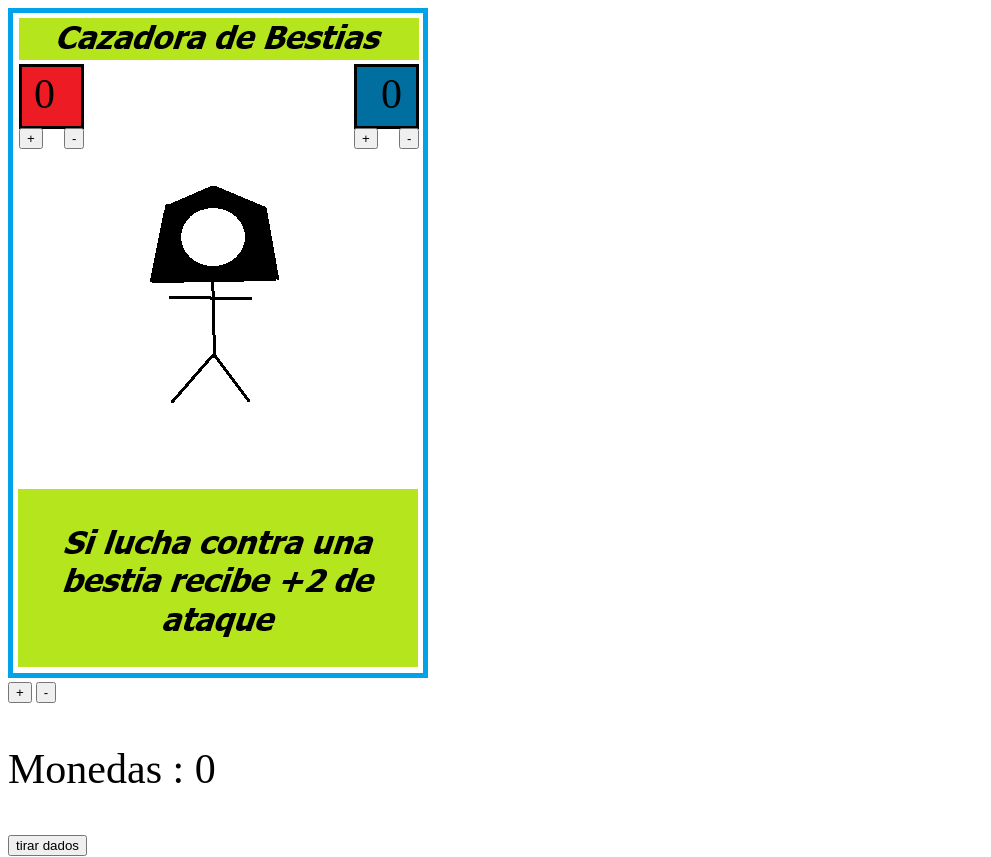
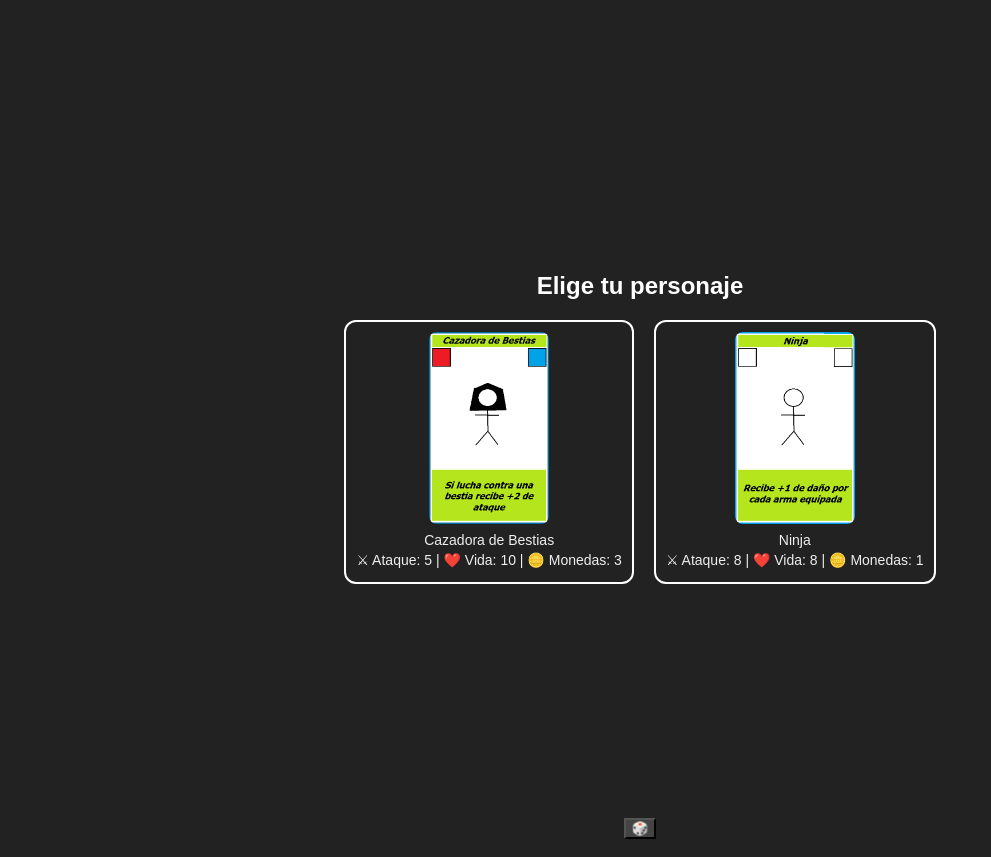
Before and after one commit to Raulencio/games, a PHP site: page /bha.html in a window 1280 px wide. Shown: the whole page, without its empty margins (0-991 px from the left). Run offline with PHP 8.4, Linux system fonts and the light colour scheme.

Commit message:
Add files via upload

```diff
--- a/bha.css
+++ b/bha.css
@@ -1,43 +1,211 @@
+body {
+    display: flex;
+    flex-direction: column;
+    align-items: center;
+    background: #222;
+    padding: 10px;
+    font-family: sans-serif;
+}
+
 .carta {
-    width: 420px;
-    height: 670px;
-    background-color: aquamarine;
-    position: absolute;
+    width: 90vw;
+    max-width: 420px;
+    background-color: rgb(0, 119, 79);
+    position: relative;
+    margin-bottom: 20px;
+    border-radius: 12px;
+    overflow: hidden;
+    box-shadow: 0 4px 12px rgba(0, 0, 0, 0.4);
 }
-.monedas{font-size: 42px;}
+
+.carta img {
+    width: 100%;
+    display: block;
+}
+
+
+
+
+
+
+#menu-inicial {
+    display: flex;
+    flex-direction: column;
+    align-items: center;
+    justify-content: center;
+    height: 100vh;
+    background: #222;
+    color: white;
+}
+
+#menu-inicial h2 {
+    margin-bottom: 20px;
+}
+
+.personajes {
+    display: flex;
+    gap: 20px;
+    flex-wrap: wrap;
+    justify-content: center;
+}
+
+.personaje {
+    cursor: pointer;
+    text-align: center;
+    border: 2px solid white;
+    border-radius: 12px;
+    padding: 10px;
+    transition: transform 0.2s, background 0.2s;
+}
+
+.personaje:hover {
+    transform: scale(1.1);
+    background: rgba(255, 255, 255, 0.1);
+}
+
+.personaje img {
+    width: 120px;
+    height: auto;
+    border-radius: 8px;
+}
+
+
+
+
+.ataque,
+.vida,
+.monedas {
+    font-size: clamp(24px, 6vw, 42px);
+    font-weight: bold;
+    text-shadow: 1px 1px 2px black;
+}
+
 .ataque {
     position: absolute;
-    top: 20px;
-    left: 26px;
-    font-size: 42px;
-
+    top: 5%;
+    left: 5%;
 }
 
 .vida {
     position: absolute;
-    top: 20px;
-    right: 26px;
-    font-size: 42px;
-
-}
-.btnamas{
-    position: absolute;
-    top: 120px;
-    left: 11px;
-}
-.btnamenos{
-    position: absolute;
-    top: 120px;
-    left: 56px;
+    top: 5%;
+    right: 5%;
 }
 
-.btnvmas{
-    position: absolute;
-    top: 120px;
-    left: 346px;
+.monedas {
+    text-align: center;
+    margin-top: 10px;
 }
-.btnvmenos{
-    position: absolute;
-    top: 120px;
-    left: 391px;
+
+.botones {
+    display: flex;
+    justify-content: space-between; /* + a la izquierda, - a la derecha */
+    align-items: center;
+    margin: 10px 20px;
+    flex-wrap: wrap; /* para que se adapte a móviles */
+    gap: 10px;
 }
+
+/* Mantener colores diferenciados */
+.atk { background: #b91515; color: white; }
+.hp { background: #1f8f2e; color: white; }
+.gold { background: #c9a20b; color: black; }
+.dice { background: #444; color: white; }
+
+button {
+    cursor: pointer;
+}
+
+/* Modo modal */
+#c1 {
+    position: fixed;
+    /* Se mantiene encima */
+    top: 50%;
+    left: 50%;
+    transform: translate(-50%, -50%);
+    background-color: rgb(136, 175, 162);
+    z-index: 1000;
+    display: none;
+    /* Oculto por defecto */
+    width: 80vw;
+    max-width: 420px;
+    border-radius: 12px;
+    box-shadow: 0 4px 16px rgba(0, 0, 0, 0.6);
+    padding: 20px;
+}
+
+/* Fondo oscuro cuando modal está activo */
+.modal-bg {
+    position: fixed;
+    top: 0;
+    left: 0;
+    width: 100%;
+    height: 100%;
+    background: rgba(0, 0, 0, 0.6);
+    z-index: 900;
+    display: none;
+}
+
+.dados-container {
+    display: flex;
+    flex-wrap: wrap;
+    gap: 10px;
+    justify-content: center;
+    margin: 20px 0;
+}
+
+.dado {
+    font-family: monospace;
+    font-size: 20px;
+    line-height: 1.2;
+    text-align: center;
+    white-space: pre;
+}
+
+
+/* Animación de sacudida */
+@keyframes shake {
+    0% {
+        transform: translate(1px, 1px) rotate(0deg);
+    }
+
+    20% {
+        transform: translate(-1px, -2px) rotate(-2deg);
+    }
+
+    40% {
+        transform: translate(-1px, 1px) rotate(1deg);
+    }
+
+    60% {
+        transform: translate(1px, 2px) rotate(0deg);
+    }
+
+    80% {
+        transform: translate(1px, -1px) rotate(1deg);
+    }
+
+    100% {
+        transform: translate(1px, -2px) rotate(-1deg);
+    }
+}
+
+.dado.shake {
+    animation: shake 0.2s infinite;
+}
+
+#btn-borrar:disabled {
+    background: #999;
+    cursor: not-allowed;
+}
+
+#carta {
+    display: none;
+    /* se mostrará después de elegir personaje */
+}
+
+.personaje p {
+    margin: 4px 0;
+    font-size: 14px;
+    color: #eee;
+}
--- a/bha.html
+++ b/bha.html
@@ -4,31 +4,77 @@
 <head>
     <meta charset="UTF-8" />
     <title>Beast Hunter Auxiliar</title>
-    <meta name="viewport" content="width=device-width, initial-scale=1.0, maximum-scale=1.0, user-scalable=no">
+    <meta name="viewport" content="width=device-width, initial-scale=1.0">
     <link rel="icon" href="tt.png" type="image/png">
     <link rel="stylesheet" href="bha.css" />
 </head>
 
 <body>
 
+
+    <div class="modal-bg" id="modal-bg"></div>
+
+
+
+    <div id="menu-inicial">
+        <h2>Elige tu personaje</h2>
+        <div class="personajes">
+            <div class="personaje" onclick="seleccionarPersonaje('bhcazadoradebestias.png')">
+                <img src="bhcazadoradebestias.png" alt="Cazadora de Bestias">
+                <p>Cazadora de Bestias</p>
+                <p>⚔ Ataque: 5 | ❤️ Vida: 10 | 🪙 Monedas: 3</p>
+            </div>
+            <div class="personaje" onclick="seleccionarPersonaje('bhninja.png')">
+                <img src="bhninja.png" alt="Ninja">
+                <p>Ninja</p>
+                <p>⚔ Ataque: 8 | ❤️ Vida: 8 | 🪙 Monedas: 1</p>
+            </div>
+            <!-- Más personajes -->
+        </div>
+        </div>
+
+
+        <button class="dice" onclick="mostrar('c1')">🎲</button>
         <div class="carta" id="carta">
             <img src="bhcazadoradebestias.png" alt="">
 
             <p class="ataque" id="ataque">0</p>
-        <button class="btnamas" id="btnamas" onclick="btns(1)">+</button>
-        <button class="btnamenos" id="btnamenos" onclick="btns(2)">-</button>
             <p class="vida" id="vida">0</p>
-        <button class="btnvmas" id="btnvmas" onclick="btns(3)">+</button>
-        <button class="btnvmenos" id="btnvmenos" onclick="btns(4)">-</button>
-        <button class="btnmmas" id="btnmmas" onclick="btns(5)"> + </button>
-        <button class="btnmmenos" id="btnmenos" onclick="btns(6)"> - </button>
+
+            <div class="botones">
+                <!-- Ataque -->
+                <button class="atk" onclick="btns(1)">A+</button>
+                <button class="atk" onclick="btns(2)">A-</button>
+
+                <!-- Vida -->
+                <button class="hp" onclick="btns(3)">V+</button>
+                <button class="hp" onclick="btns(4)">V-</button>
+
+                <!-- Monedas -->
+                <button class="gold" onclick="btns(5)">M+</button>
+                <button class="gold" onclick="btns(6)">M-</button>
+
+                <!-- Dados -->
+
+            </div>
+
+
+
             <p class="monedas" id="monedas">Monedas : 0</p>
-        <button onclick="mostrar('c1')">tirar dados</button>
         </div>
-    <div class="carta" id="c1" >
-<div></div>
+
+        <div class="carta" id="c1">
+            <div id="dados-container" class="dados-container"></div>
+
+            <div class="botones-dados">
+                <button onclick="agregarDado()">+ Dado</button>
+                <button id="btn-borrar" onclick="borrarDado()">- Dado</button>
+                <button onclick="lanzarDados()">Lanzar</button>
                 <button onclick="esconder('c1')">x</button>
             </div>
+
+        </div>
+
         <script src="skrips.js"></script>
         <script src="bha.js"></script>
 
--- a/bha.js
+++ b/bha.js
@@ -1,18 +1,140 @@
 var ataque = 0;
 var vida = 0;
 var monedas = 0;
+
 function btns(n) {
-
     switch (n) {
         case 1: ataque++; break;
-        case 2: ataque--; break;
+        case 2: if (ataque > 0) ataque--; break;
         case 3: vida++; break;
-        case 4: vida--; break;
+        case 4: if (vida > 0) vida--; break;
         case 5: monedas++; break;
-        case 6: monedas--; break;
+        case 6: if (monedas > 0) monedas--; break;
     }
+    actualizarUI();
+}
+
+function actualizarUI() {
     document.getElementById("ataque").textContent = ataque;
     document.getElementById("vida").textContent = vida;
     document.getElementById("monedas").textContent = "Monedas : " + monedas;
 }
-esconder('c1');
+
+function mostrar(id) {
+    document.getElementById(id).style.display = "block";
+}
+
+function esconder(id) {
+    document.getElementById(id).style.display = "none";
+}
+
+window.onload = function () {
+    actualizarUI();
+    esconder('c1');
+    actualizarBotonBorrar(); // Asegura que el botón empiece desactivado
+};
+
+
+
+function generarCara(num) {
+    const dadosAscii = {
+        0: "┌───┐\n│   │\n│   │\n│   │\n└───┘",
+        1: "┌───┐\n│   │\n│ * │\n│   │\n└───┘",
+        2: "┌───┐\n│*  │\n│   │\n│  *│\n└───┘",
+        3: "┌───┐\n│*  │\n│ * │\n│  *│\n└───┘",
+        4: "┌───┐\n│* *│\n│   │\n│* *│\n└───┘",
+        5: "┌───┐\n│* *│\n│ * │\n│* *│\n└───┘",
+        6: "┌───┐\n│* *│\n│* *│\n│* *│\n└───┘"
+    };
+    return dadosAscii[num];
+}
+
+function agregarDado() {
+    let dado = document.createElement("pre");
+    dado.className = "dado";
+    dado.textContent = generarCara(0);
+    document.getElementById("dados-container").appendChild(dado);
+    actualizarBotonBorrar();
+}
+
+function borrarDado() {
+    const dados = document.querySelectorAll(".dado");
+    if (dados.length > 0) {
+        dados[dados.length - 1].remove();
+        actualizarBotonBorrar();
+    }
+}
+
+function lanzarDados() {
+    const dados = document.querySelectorAll(".dado");
+
+    // Activar animación de sacudida
+    dados.forEach(dado => {
+        dado.classList.add("shake");
+    });
+
+    // Después de 1 segundo, parar animación y mostrar número aleatorio
+    setTimeout(() => {
+        dados.forEach(dado => {
+            dado.classList.remove("shake");
+            let random = Math.floor(Math.random() * 6) + 1;
+            dado.textContent = generarCara(random);
+        });
+    }, 1000);
+}
+
+
+function actualizarBotonBorrar() {
+    const dados = document.querySelectorAll(".dado");
+    const btnBorrar = document.getElementById("btn-borrar");
+    btnBorrar.disabled = dados.length === 0;
+}
+
+function seleccionarPersonaje(imagen) {
+    // Cambia la imagen de la carta principal
+    document.querySelector("#carta img").src = imagen;
+
+    // Carga las estadísticas base
+    const p = personajes[imagen];
+    ataque = p.ataque;
+    vida = p.vida;
+    monedas = p.monedas;
+    actualizarUI();
+
+    // Oculta el menú inicial y muestra la carta
+    document.getElementById("menu-inicial").style.display = "none";
+    document.getElementById("carta").style.display = "block";
+}
+
+
+const personajes = {
+    "bhcazadoradebestias.png": {
+        nombre: "Cazadora de Bestias",
+        ataque: 5,
+        vida: 10,
+        monedas: 3
+    },
+    "bhninja.png": {
+        nombre: "Ninja",
+        ataque: 8,
+        vida: 8,
+        monedas: 1
+    }
+    // Puedes agregar más personajes aquí
+};
+const contenedor = document.querySelector(".personajes");
+contenedor.innerHTML = ""; // limpiar si hay algo
+
+for (const img in personajes) {
+    const p = personajes[img];
+    const div = document.createElement("div");
+    div.className = "personaje";
+    div.onclick = () => seleccionarPersonaje(img);
+
+    div.innerHTML = `
+        <img src="${img}" alt="${p.nombre}">
+        <p>${p.nombre}</p>
+        <p>⚔ Ataque: ${p.ataque} | ❤️ Vida: ${p.vida} | 🪙 Monedas: ${p.monedas}</p>
+    `;
+    contenedor.appendChild(div);
+}
```
Also changed, not shown: bhcazadoradebestias.png, bhninja.png (added). Lines whose indentation alone changed are shown as unchanged.
